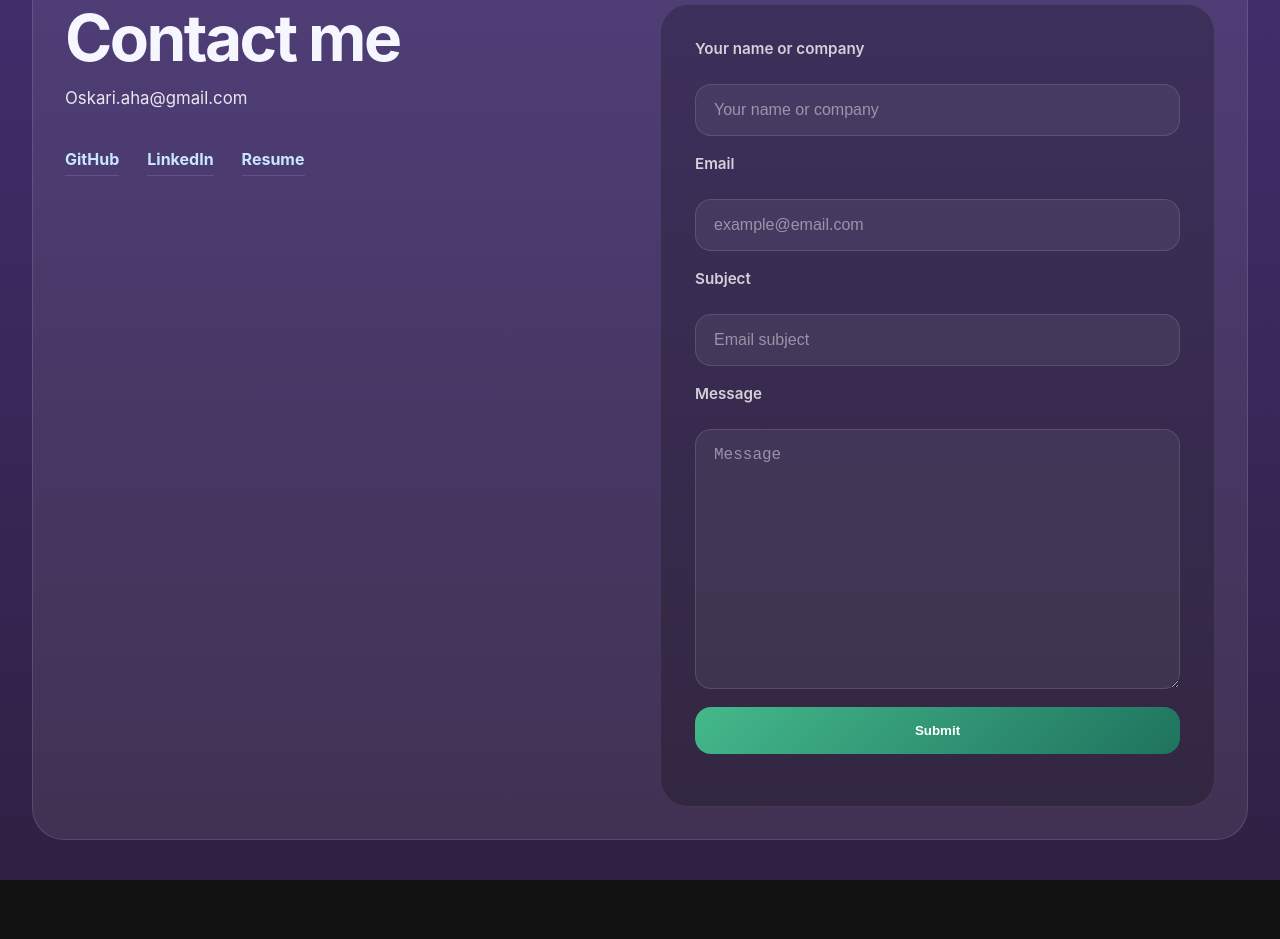
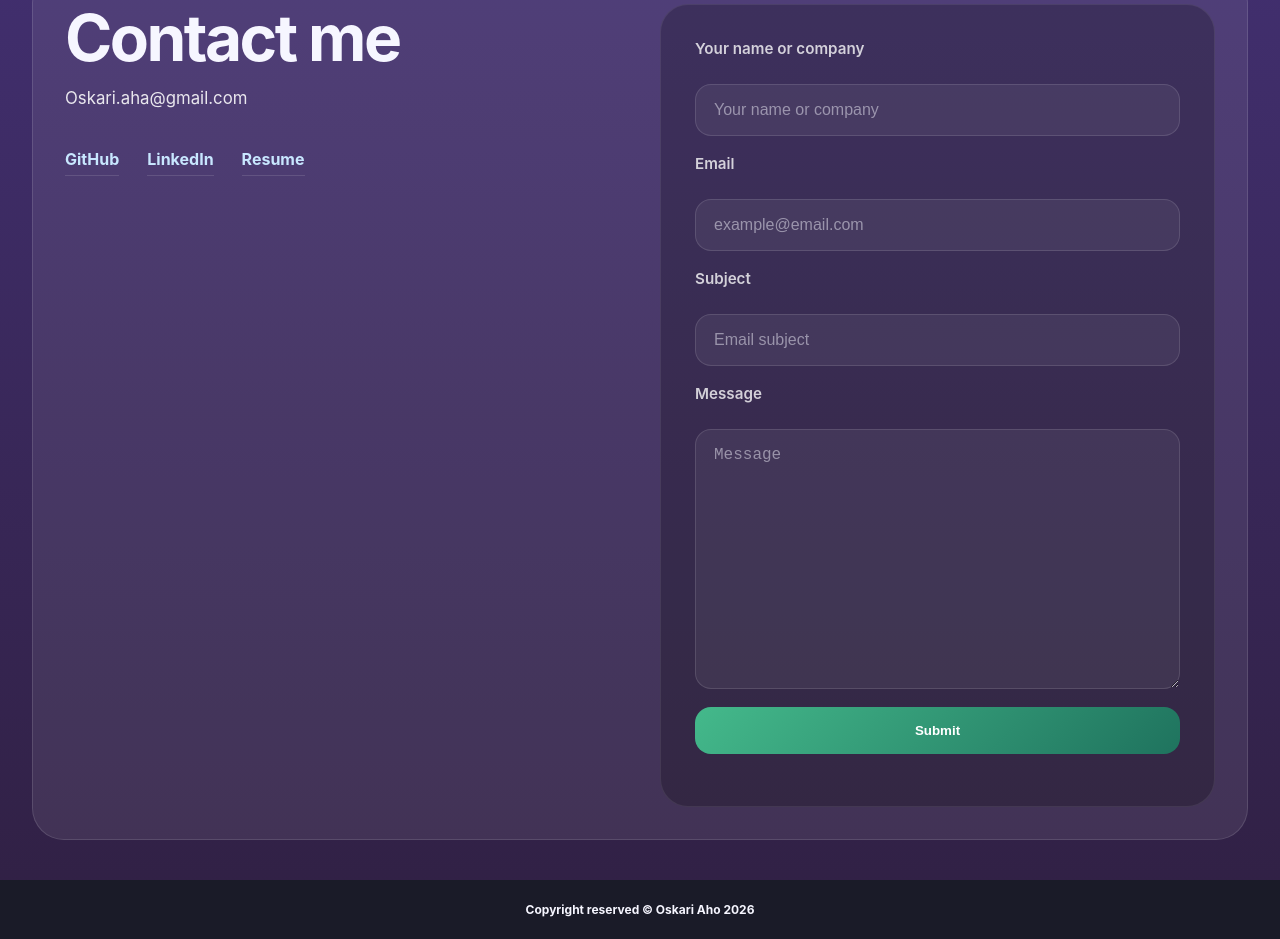
Before and after one commit to NotVenuly/Portfolio, a website: page index.html in a window 1280 px wide. Shown: the part 2411-3350 px from the top of the page. Before the commit the page ends 3291 px from the top, so only its background shows below. Drawn offline with nearby package versions, Linux system fonts and the light colour scheme.

Commit message:
added copyright

```diff
--- a/index.html
+++ b/index.html
@@ -87,6 +87,10 @@
         </section>
     </div>
 
+    <div class="copyright">
+        <p class="copyright-text">Copyright reserved © Oskari Aho 2026</p>
+    </div>
+
     <div class="code-runner-modal" id="codeRunnerModal" aria-hidden="true">
         <div class="code-runner-panel">
             <div class="code-runner-header">
--- a/mainCSS.css
+++ b/mainCSS.css
@@ -342,6 +342,15 @@ body {
     opacity: 0;
     transform: translateY(20px);
     animation: appearUp 0.2s forwards ease;
+}
+
+.copyright{
+    font-size: 0.75rem;
+    font-weight: 700;
+    max-width: 100vw;
+    padding: 10px;
+    background-color: #1a1b28;
+    text-align: center;
 }
 
 .project-card-top {
```
